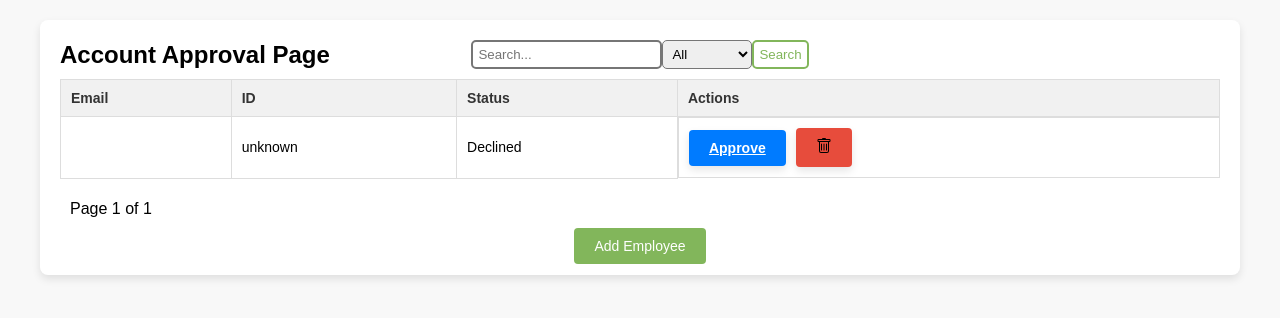
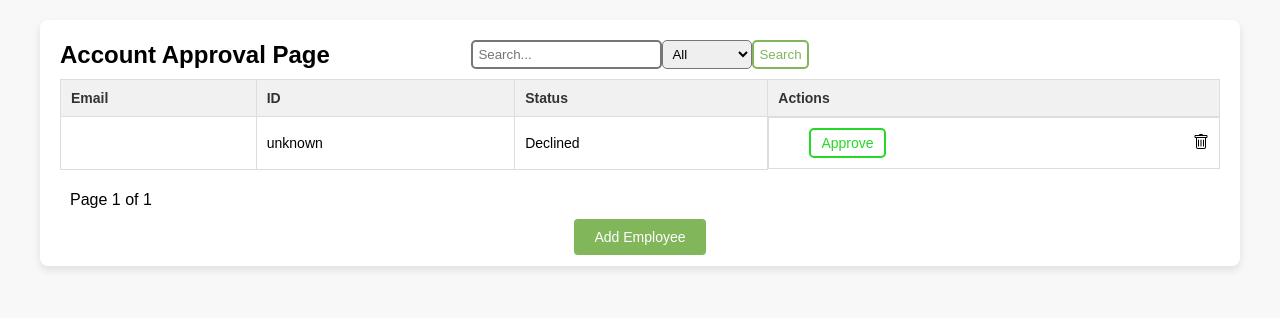
Before and after one commit to usd-cs/COMP-49x-24-25-san-diego-food-bank, a Django app: page /account_approval/ in a window 1280 px wide. Shown: the part 52-370 px from the top of the page. Run offline with Django 5.2, Linux system fonts and the light colour scheme; the visitor is signed in with stand-in values (Sample User, id 1); data comes from the database, SQL or seed files in the repository.

Commit message:
Updated account approval css

```diff
--- /dev/null
+++ b/sd_food_bank_ai_bot/admin_panel/static/css/account_approval.css
@@ -0,0 +1,171 @@
+body {
+    font-family: Arial, sans-serif;
+    margin: 0;
+    padding: 0;
+    background-color: #f8f8f8;
+}
+
+.admin-container {
+    margin: 20px auto;
+    max-width: 1200px;
+    background: white;
+    padding: 20px;
+    border-radius: 8px;
+    box-shadow: 0 4px 8px rgba(0, 0, 0, 0.1);
+}
+
+.admin-container h1 {
+    display: flex;
+    font-size: 24px;
+    justify-content: left;
+}
+
+.admin-table {
+    overflow-x: auto;
+    margin-bottom: 20px;
+}
+
+.admin-table table {
+    width: 100%;
+    border-collapse: collapse;
+    background: white;
+}
+
+.admin-table th,
+.admin-table td {
+    border: 1px solid #ddd;
+    padding: 10px;
+    text-align: left;
+    font-size: 14px;
+}
+
+.admin-table th {
+    background-color: #f1f1f1;
+    color: #333;
+    font-weight: bold;
+}
+
+.admin-table tr:nth-child(even) {
+    background-color: #f9f9f9;
+}
+
+.admin-table tr:hover {
+    background-color: #f1f1f1;
+}
+
+.add-acc {
+    text-align: center;
+    margin-top: 20px;
+}
+
+.add-acc-btn {
+    background-color: #82B65B;
+    color: white;
+    border: none;
+    text-decoration: none;
+    border-radius: 4px;
+    padding: 10px 20px;
+    cursor: pointer;
+    font-size: 14px;
+}
+
+.add-acc-btn:hover {
+    background-color: #218838;
+}
+
+.deny-btn, .approve-btn {
+    border-style: solid;
+    border-width: 2px;
+    background-color: transparent;
+    border-radius: 5px;
+    padding: 5px 10px;
+    text-decoration: none;
+    cursor: pointer;
+}
+
+.deny-btn {
+    border-color: red;
+    color: red;
+}
+
+.deny-btn:hover {
+    background-color: rgb(255, 88, 88);
+}
+
+.approve-btn {
+    border-color: rgb(38, 216, 38);
+    color: rgb(38, 216, 38);
+}
+
+.approve-btn:hover {
+    background-color: rgb(94, 255, 94);
+}
+
+.approve-deny-btns {
+    display: flex;
+    gap: 5px;
+    align-items: center;
+    justify-content: center;
+    flex: 1
+}
+
+.delete-btn, .spacer {
+    flex: 1;
+}
+
+.delete-btn {
+    display: flex;
+    align-items: center;
+    justify-content: end;
+}
+
+.title-and-search {
+    display: flex;
+    align-items: center;
+    justify-content: space-between;
+    margin-bottom: 10px;
+}
+
+.search-and-button {
+    display: flex;
+    justify-content: center;
+}
+
+.search-bar, .search-button, .status-dropdown {
+    border-style: solid;
+    border-radius: 5px;
+    padding: 5px;
+}
+
+.search-button {
+    border-color:#82B65B;
+    color: #82B65B;
+    background-color: transparent;
+    cursor: pointer;
+}
+
+.search-button:hover {
+    background-color: #abe082;
+}
+
+.status-dropdown:hover {
+    background-color: #f1f1f1;
+    cursor: pointer;
+}
+
+.pagination {
+    margin: 10px;
+}
+
+.search-button a{
+    color: #82B65B;
+    font-family: Arial, sans-serif;
+    vertical-align: middle;
+    text-decoration: none;
+}
+
+.current {
+    font-family: Arial, sans-serif;
+    font-size: 16px;
+    vertical-align: middle;
+}
--- a/sd_food_bank_ai_bot/admin_panel/templates/account_approval.html
+++ b/sd_food_bank_ai_bot/admin_panel/templates/account_approval.html
@@ -2,24 +2,24 @@
 {% load static %}
 
 {% block content %}
-<link rel="stylesheet" href="{% static 'css/faq_page.css' %}">
+<link rel="stylesheet" href="{% static 'css/account_approval.css' %}">
 
-<div class="faq-container">
+<div class="admin-container">
     <div class="title-and-search">
         <h1>Account Approval Page</h1>
         <form class="search-and-button" method="get" action="">
             <input type="text" name="q" placeholder="Search..." class="search-bar" {% if query %} value="{{ query }}" {% endif %}>
-            <select name="status" class="tag-dropdown">
+            <select name="status" class="status-dropdown">
                 <option value="" {% if selected_status == "" %}selected{% endif %}>All</option>
                 <option value="True" {% if selected_status == "True" %}selected{% endif %}>Approved</option>
                 <option value="False" {% if selected_status == "False" %}selected{% endif %}>Pending</option>
-                <option value="None" {% if selected_status == "None" %}selected{% endif %}>Declined</option> <!-- FIX THIS-->
+                <option value="None" {% if selected_status == "None" %}selected{% endif %}>Declined</option>
             </select>
             <button type="submit" class="search-button">Search</button>
         </form>
         <h1 style="color: white;">Account Approval Page</h1>
     </div>
-    <div class="faq-table">
+    <div class="admin-table">
         {% if accounts %}
         <table>
             <thead>
@@ -38,16 +38,21 @@
                     {% if account.approved_for_admin_panel == True %}<td>Approved</td>{% endif %}
                     {% if account.approved_for_admin_panel == False %}<td>Pending</td>{% endif %}
                     {% if account.approved_for_admin_panel == None %}<td>Declined</td>{% endif %}
-                    <td style="display: flex; gap: 10px; align-items: center;">
-                        {% if account.approved_for_admin_panel == True %}
-                            <a href="{% url 'deny_account' account.id %}" class="edit-btn">Deny</a>
-                        {% elif account.approved_for_admin_panel == False %}
-                            <a href="{% url 'approve_account' account.id %}" class="edit-btn">Approve</a>
-                            <a href="{% url 'deny_account' account.id %}" class="edit-btn">Deny</a>
-                        {% else %}
-                            <a href="{% url 'approve_account' account.id %}" class="edit-btn">Approve</a>
-                        {% endif %}
-                        <a href="{% url 'delete_account' account.id %}" class="delete-btn"><img alt="Delete" src="{% static '/Trash.svg' %}"></a>
+                    <td style="display: flex; gap: 10px; align-items: center; justify-content: space-between;">
+                        <div class="approve-deny-btns">
+                            {% if account.approved_for_admin_panel == True %}
+                                <a href="{% url 'deny_account' account.id %}" class="deny-btn">Deny</a>
+                            {% elif account.approved_for_admin_panel == False %}
+                                <a href="{% url 'approve_account' account.id %}" class="approve-btn">Approve</a>
+                                <a href="{% url 'deny_account' account.id %}" class="deny-btn">Deny</a>
+                            {% else %}
+                                <a href="{% url 'approve_account' account.id %}" class="approve-btn">Approve</a>
+                            {% endif %}
+                        </div>
+                        <div class = "spacer"></div>
+                        <div class="delete-btn">
+                            <a href="{% url 'delete_account' account.id %}"><img alt="Delete" src="{% static '/Trash.svg' %}"></a>
+                        </div>
                     </td>
                 </tr>
                 {% endfor %}
@@ -94,8 +99,8 @@
     </div>
     {% endif %}
 
-    <div class="create-faq">
-        <a href="{% url 'add_account_page' %}" class="create-btn">Add Employee</a>
+    <div class="add-acc">
+        <a href="{% url 'add_account_page' %}" class="add-acc-btn">Add Employee</a>
     </div>
 
 </div>
```
